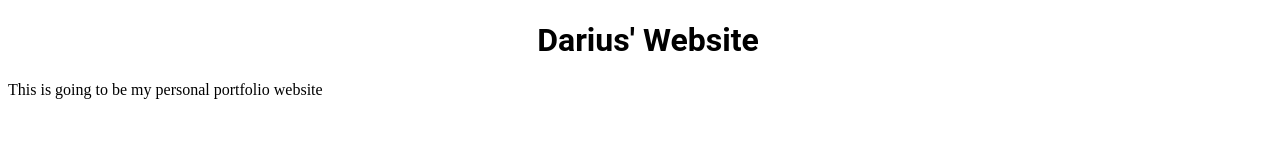
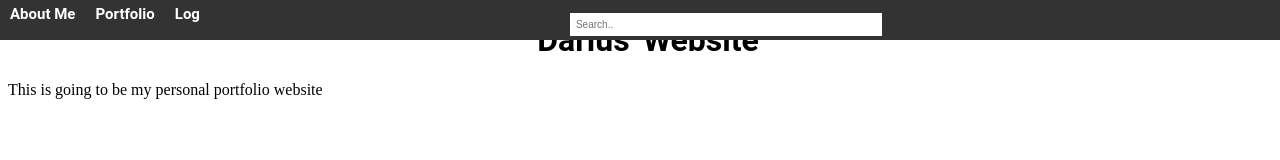
Before and after one commit to DariusCristea/DariusCristea.github.io, a plain HTML site: page index.html in a window 1280 px wide. Drawn offline with Linux system fonts and the light colour scheme.

Commit message:
Updates on html & css #1

```diff
--- a/index.html
+++ b/index.html
@@ -4,7 +4,7 @@
 <head>
   <meta charset="utf-8">
   <meta name="viewport" content="width=device-width">
-  <title>replit</title>
+  <title>Darius Cristea</title>
   <link href="style.css" rel="stylesheet" type="text/css" />
 </head>
 
@@ -13,9 +13,23 @@
     <h1 id="main_header">Darius' Website</h1>
     <p>This is going to be my personal portfolio website</p>
   </div>
+  <div id="nav">
+    <ul>
+      <li><a href="#">About Me</a></li>
+      <li><a href="#">Portfolio</a></li>
+      <li><a href="#">Log</a></li>
+      <li>
+        <form>
+          <input type="text" placeholder="Search..">
+          <button type="submit">Search</button>
+        </form>
+      </li>
+    </ul>
+  </div>
+
   <script src="script.js"></script>
 
- <!--
+  <!--
   This script places a badge on your repl's full-browser view back to your repl's cover page. Try various colors for the theme: dark, light, red, orange, yellow, lime, green,teal, blue, blurple, magenta, pink!
   -->
   <script src="https://replit.com/public/js/replit-badge.js" theme="blue" defer></script>
--- a/style.css
+++ b/style.css
@@ -8,3 +8,77 @@ html, body {
   font-weight: light;
   text-align: center;
 }
+
+#nav {
+  position: absolute;
+  top: 0;
+  left: 0;
+  width: 100%;
+  height: 40px; /*Increased the height of the navigation bar */
+  background-color: #333; /*Changed the background color to black */
+  display: flex;
+  justify-content: space-between;
+  align-items: center;
+}
+
+#nav ul {
+  margin: 0;
+  padding: 0;
+  display: flex;
+  list-style: none;
+}
+
+#nav li {
+  margin: 0 10px;
+}
+
+#nav a {
+  text-decoration: none;
+  color: #ffffff;
+  font-family: 'Roboto', Sans-Serif;
+  font-weight: bolder;
+  /*Changed the text color to white */
+  font-size: 15px; /* Increased the font size */
+}
+
+#nav input[type=text] {
+    position: fixed;
+    padding: 6px; /*increased the padding for better visibility */
+    margin-top: 8px;
+    margin-left: 350px;
+  /* added some margin */
+    font-size: 10px; /* increased the font size */
+    border: none; /*removed the border */
+    width: 300px; /* set the width of input*/
+}
+
+#nav button[type=submit] {
+    padding: 6px; /* increased the padding */
+    margin-top: 8px; /* added some margin */
+    margin-left: 440px; /*added some margin */
+    background: #fff; /* changed the background color of the button */
+    color: #333; /* changed the text color of the button */
+    font-size: 10px; /* increased the font size of the button */
+    border: none; /*removed the border */
+    cursor: pointer;
+}
+
+@media (max-width: 600px) {
+  #nav ul {
+    flex-wrap: wrap; /* wrap the elements if the screen width is less than 600px */
+  }
+
+  #nav li {
+    width: 100%; /* make each li element take up the full width of the screen */
+  }
+
+  #nav form {
+    width: 100%; /* make the form take up the full width of the screen */
+    margin-top: 10px; /* add some margin for spacing */
+  }
+
+  #nav input[type=text], #nav button[type=submit] {
+    width: 90%; /* reduce the width of the input and button */
+    margin: auto; /* center the elements inside the form */
+  }
+}
```
